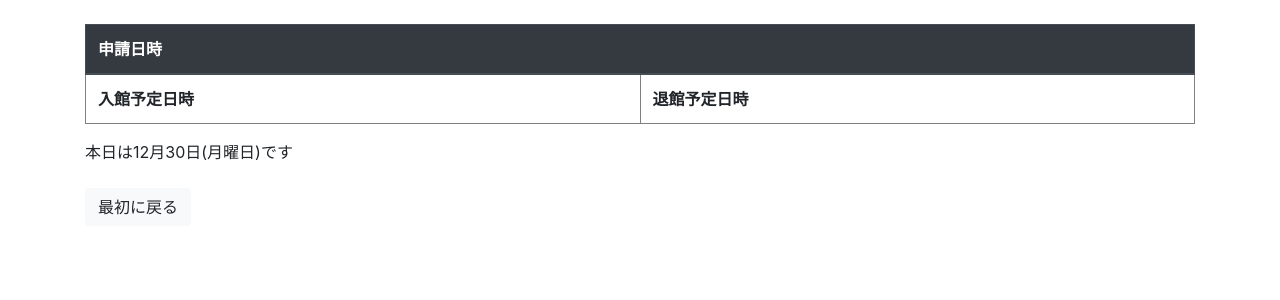
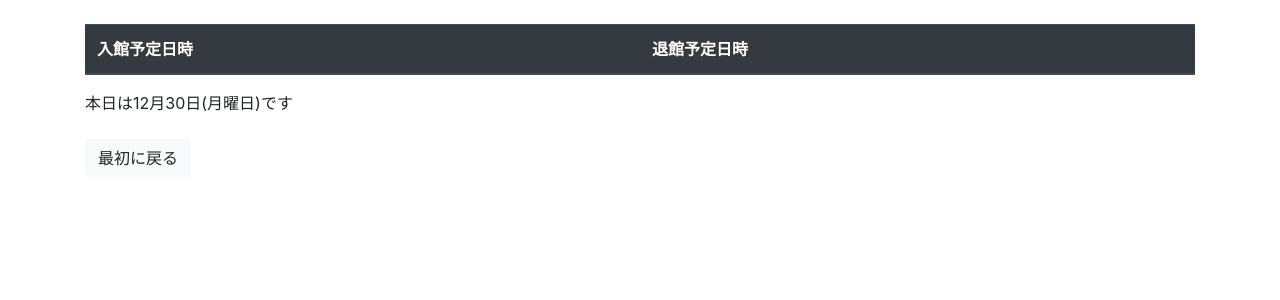
Before and after one commit to t17cs046/t17cs046, a Django app: page /admissionapplication/schedule in a window 1280 px wide. Shown: the part 56-356 px from the top of the page. Run offline with Django 3.2, Linux system fonts and the light colour scheme; lists and menus that the app fills with data are empty; some libraries are stand-ins or nearby versions.

Commit message:
[fix]schedule_listのスタイルの修正

```diff
--- a/AdmissionApplication/templates/AdmissionApplication/schedule_list.html
+++ b/AdmissionApplication/templates/AdmissionApplication/schedule_list.html
@@ -6,18 +6,16 @@
 
 <form action="{% url 'schedulelist'%}" method="post">
 {% csrf_token %}
-<table border="1" width="500" class="table">
-	<thead class="thead-dark">
-		<tr>
-		<th colspan = "2">申請日時</th>
-	</tr>
-	<tbody>
+<table class = "table table-hover">
+	<thead class = "thead-dark">
 		<tr>
 			<th>入館予定日時</th>
 	 		<th>退館予定日時</th>
 		</tr>
 	</thead>
+	<tbody>
 		{% for user in schedule_list %}
+		<tr>
 			{% if user.approval == True %}
 		 	<td scope="row">{{ user.entrance_schedule }}</td>
 		 	<td>{{ user.exit_schedule }}</td>
```
Lines whose indentation alone changed are shown as unchanged.
